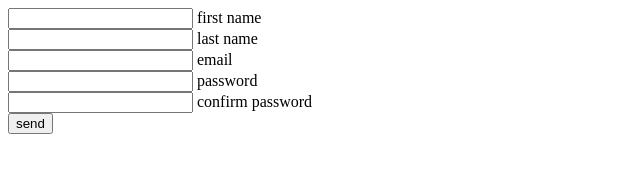
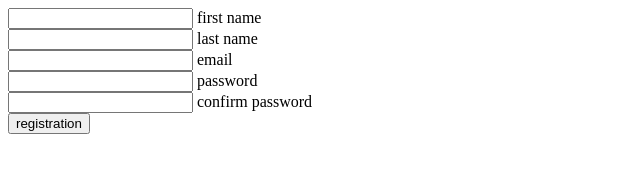
Before and after one commit to likago/lesson20, a plain HTML site: page index.html in a window 1280 px wide. Shown: the full height of the page, 0-640 px from the left. Drawn offline with Linux system fonts and the light colour scheme.

Commit message:
Update index.html

```diff
--- a/index.html
+++ b/index.html
@@ -24,7 +24,7 @@
                 <label for="confirmPassword">confirm password</label>
             </div>
             <div>
-                <button>send</button>
+                <button>registration</button>
             </div>
         </form>
         <script>
```
